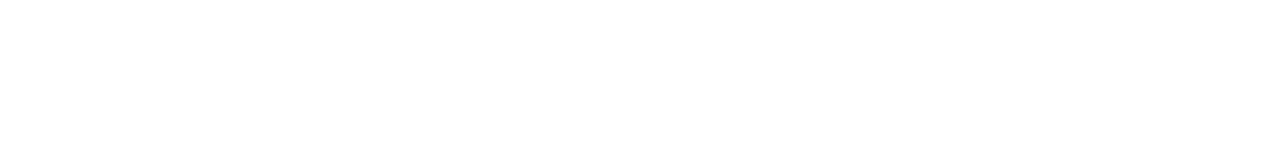
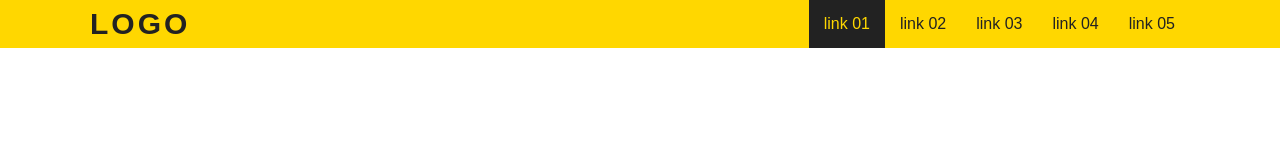
Before and after one commit to Javohirbek1999/dars34, a plain HTML site: page index.html in a window 1280 px wide. Drawn offline with Linux system fonts and the light colour scheme.

Commit message:
Create sitenav

```diff
--- a/index.html
+++ b/index.html
@@ -7,7 +7,18 @@
     <link rel="stylesheet" href="main.css">
 </head>
 <body>
-
+<nav class="sitenav">
+    <div class=" container sitenav-container">
+        <a href="#" class="sitenav__logo" hreh="#">logo</a>
+        <ul class="sitenav__list">
+            <li class="sitenav__item sitenav__item--active"><a href="#" class="sitenav__link">link 01</a></li>
+            <li class="sitenav__item"><a href="#" class="sitenav__link">link 02</a></li>
+            <li class="sitenav__item"><a href="#" class="sitenav__link">link 03</a></li>
+            <li class="sitenav__item"><a href="#" class="sitenav__link">link 04</a></li>
+            <li class="sitenav__item"><a href="#" class="sitenav__link">link 05</a></li>
+        </ul>
+    </div>
+</nav>
 
 </body>
 </html>
--- a/main.css
+++ b/main.css
@@ -6,3 +6,47 @@ body {
     margin: 0;
     font-family: Arial, sans-serif;
 }
+.container {
+    max-width: 1100px;
+    padding: 0 15px;
+    margin: 0 auto;
+}
+.sitenav {
+    background-color: gold;
+}
+.sitenav-container {
+    display: flex;
+    justify-content: space-between;
+    align-items: center;
+    flex-wrap: wrap;
+}
+.sitenav__logo {
+    text-decoration: none;
+    text-transform: uppercase;
+    font-weight: bold;
+    font-size: 30px;
+    letter-spacing: 3px;
+    color: #222;
+    transition: color 0.3s ease;
+}
+.sitenav__logo:hover {
+color: white;
+}
+.sitenav__list {
+    display: flex;
+    padding: 0;
+    margin: 0;
+    list-style-type: none;
+}
+.sitenav__link {
+    display: block;
+    text-decoration: none;
+    list-style-type: none;
+    color: #222;
+    padding: 15px;
+}
+.sitenav__item--active .sitenav__link,
+.sitenav__link:hover {
+    background-color: #222;
+    color: gold;
+}
```
Also changed, not shown: 1 other file.
